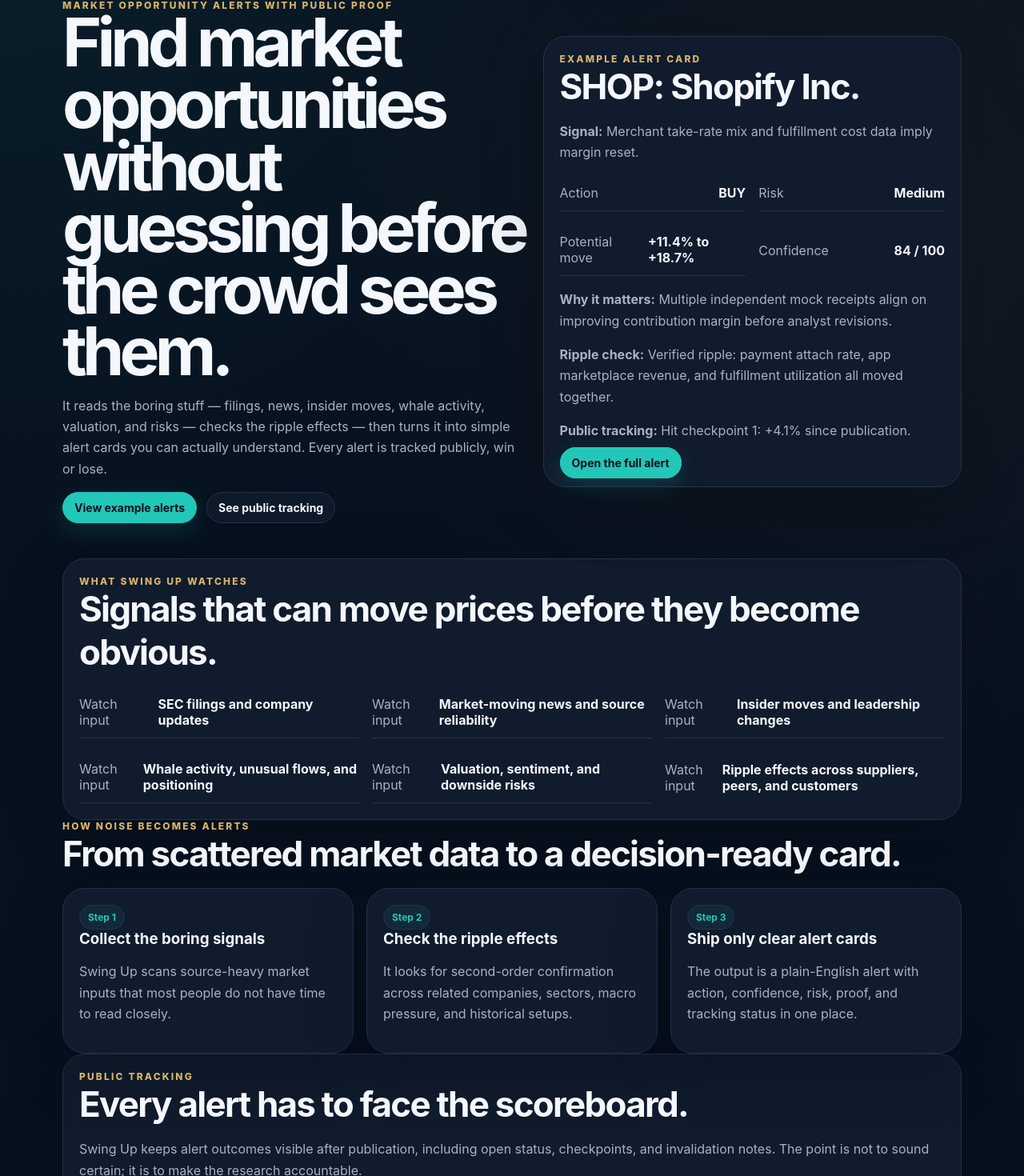
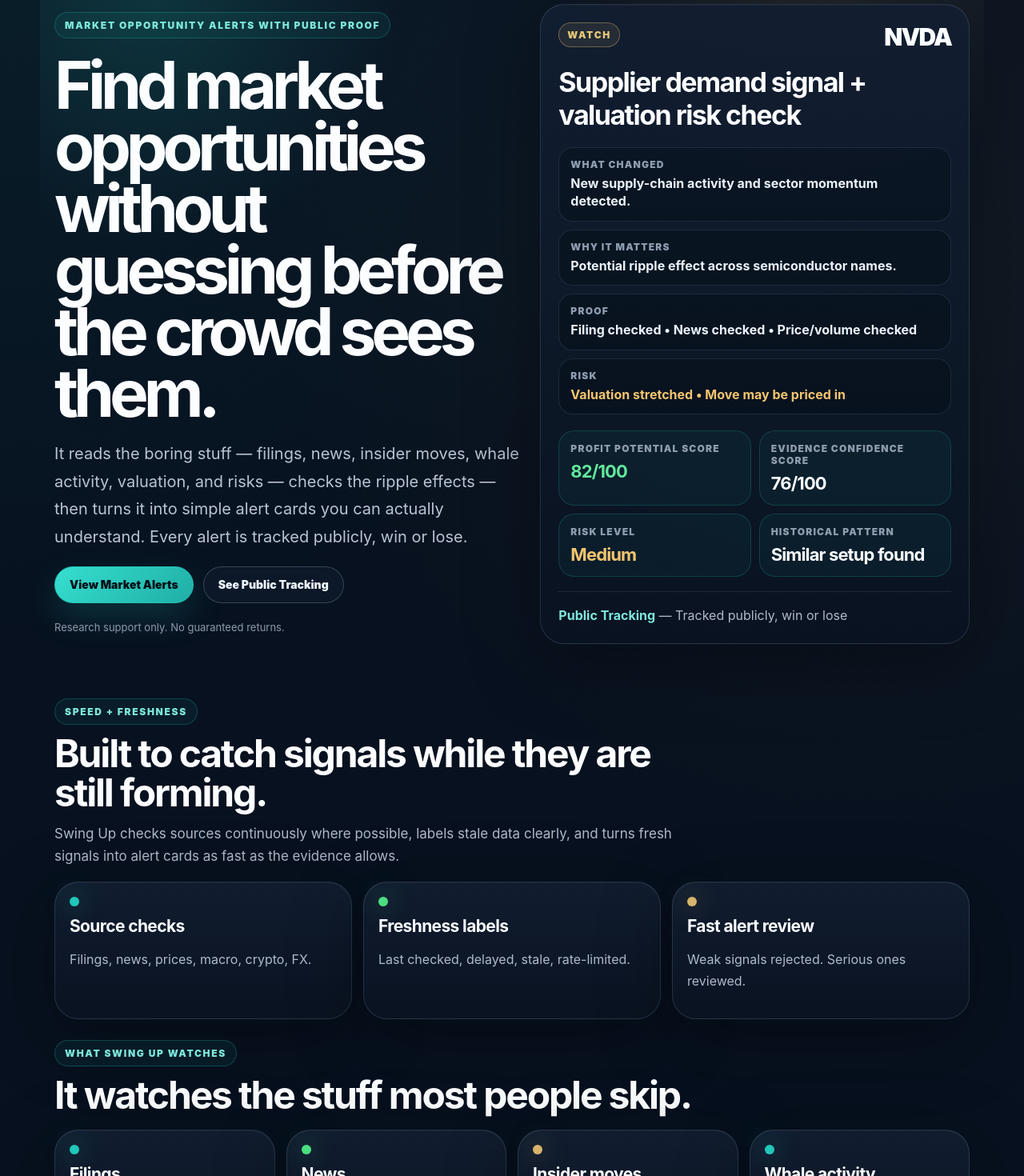
Before and after one commit to Team-AI-Factory/swing-up, a Next.js app: page / in a window 1280 px wide. Shown: the part 173-1643 px from the top of the page at 80% size. Built offline with nearby package versions, Linux system fonts and the light colour scheme.

Commit message:
Rebuild premium landing page

```diff
--- /dev/null
+++ b/app/landing.module.css
@@ -0,0 +1,214 @@
+.landing {
+  max-width: 1180px;
+  margin: 0 auto;
+  padding: 34px 18px 70px;
+  color: #f7fbff;
+}
+
+.hero {
+  position: relative;
+  display: grid;
+  gap: 26px;
+  align-items: center;
+  padding: 48px 0 32px;
+}
+
+.hero::before {
+  content: "";
+  position: absolute;
+  inset: -40px -18px auto;
+  height: 520px;
+  pointer-events: none;
+  background:
+    radial-gradient(circle at 12% 20%, rgba(34, 199, 184, .16), transparent 28%),
+    radial-gradient(circle at 82% 8%, rgba(214, 180, 106, .12), transparent 30%),
+    linear-gradient(180deg, rgba(12, 22, 37, .62), transparent);
+  z-index: -1;
+}
+
+.copyPanel {
+  display: grid;
+  gap: 20px;
+}
+
+.eyebrow {
+  display: inline-flex;
+  width: fit-content;
+  align-items: center;
+  gap: 8px;
+  border: 1px solid rgba(34, 199, 184, .26);
+  border-radius: 999px;
+  padding: 8px 12px;
+  color: #7de6db;
+  background: rgba(34, 199, 184, .07);
+  font-size: 12px;
+  font-weight: 900;
+  letter-spacing: .14em;
+  text-transform: uppercase;
+}
+
+.headline {
+  max-width: 760px;
+  margin: 0;
+  color: #fbfdff;
+  font-size: clamp(44px, 8vw, 82px);
+  line-height: .94;
+  letter-spacing: -.075em;
+}
+
+.subheadline {
+  max-width: 680px;
+  margin: 0;
+  color: #b8c4d4;
+  font-size: clamp(17px, 2.4vw, 20px);
+  line-height: 1.72;
+}
+
+.actions {
+  display: flex;
+  flex-wrap: wrap;
+  gap: 12px;
+  align-items: center;
+}
+
+.primaryButton,
+.secondaryButton {
+  display: inline-flex;
+  align-items: center;
+  justify-content: center;
+  min-height: 46px;
+  border-radius: 999px;
+  padding: 12px 18px;
+  font-weight: 900;
+  font-size: 14px;
+}
+
+.primaryButton {
+  border: 1px solid #22c7b8;
+  background: linear-gradient(135deg, #36dfd0, #1faea5);
+  color: #041018;
+  box-shadow: 0 18px 42px rgba(34, 199, 184, .19);
+}
+
+.secondaryButton {
+  border: 1px solid rgba(167, 179, 197, .28);
+  background: rgba(16, 27, 45, .72);
+  color: #edf6ff;
+}
+
+.note {
+  margin: 0;
+  color: #8d9aab;
+  font-size: 13px;
+}
+
+.alertCard,
+.sectionCard,
+.featureCard,
+.stepCard,
+.audienceCard,
+.ctaCard,
+.disclaimerCard {
+  border: 1px solid rgba(120, 139, 164, .24);
+  background: linear-gradient(180deg, rgba(18, 30, 49, .94), rgba(10, 19, 33, .96));
+  border-radius: 30px;
+  box-shadow: 0 24px 90px rgba(0, 0, 0, .34), inset 0 1px 0 rgba(255,255,255,.04);
+}
+
+.alertCard {
+  padding: 22px;
+}
+
+.alertTop {
+  display: flex;
+  justify-content: space-between;
+  gap: 16px;
+  align-items: flex-start;
+  margin-bottom: 18px;
+}
+
+.badge {
+  display: inline-flex;
+  border: 1px solid rgba(214, 180, 106, .42);
+  border-radius: 999px;
+  padding: 7px 10px;
+  color: #e6c878;
+  background: rgba(214, 180, 106, .1);
+  font-size: 12px;
+  font-weight: 900;
+  letter-spacing: .14em;
+}
+
+.ticker {
+  color: #fbfdff;
+  font-size: 30px;
+  font-weight: 950;
+  letter-spacing: -.06em;
+}
+
+.alertCard h2,
+.sectionTitle,
+.ctaTitle {
+  margin: 0;
+  color: #fbfdff;
+  letter-spacing: -.045em;
+}
+
+.alertCard h2 { font-size: clamp(25px, 4vw, 34px); }
+.sectionTitle,
+.ctaTitle { font-size: clamp(30px, 5vw, 48px); line-height: 1.02; }
+
+.alertRows { display: grid; gap: 10px; margin: 20px 0; }
+.row {
+  border: 1px solid rgba(120, 139, 164, .18);
+  border-radius: 18px;
+  padding: 13px 14px;
+  background: rgba(5, 12, 22, .36);
+}
+.row span, .score span { display: block; color: #8e9daf; font-size: 12px; font-weight: 900; letter-spacing: .1em; text-transform: uppercase; }
+.row strong { display: block; margin-top: 5px; color: #eaf2fb; line-height: 1.4; }
+.risk strong { color: #f3c56f; }
+
+.scoreGrid { display: grid; grid-template-columns: 1fr; gap: 10px; }
+.score {
+  border: 1px solid rgba(34, 199, 184, .2);
+  border-radius: 20px;
+  padding: 14px;
+  background: rgba(34, 199, 184, .055);
+}
+.score strong { display: block; margin-top: 8px; color: #f7fbff; font-size: 22px; letter-spacing: -.04em; }
+.green strong { color: #62e89a; }
+.amber strong { color: #f2c46f; }
+
+.tracking {
+  margin: 18px 0 0;
+  border-top: 1px solid rgba(120, 139, 164, .2);
+  padding-top: 16px;
+  color: #aebacc;
+}
+.tracking strong { color: #7de6db; }
+
+.section { margin-top: 26px; }
+.sectionHeader { display: grid; gap: 12px; max-width: 820px; margin-bottom: 18px; }
+.sectionHeader p, .featureCard p, .stepCard p, .audienceCard p, .ctaCard p, .disclaimerCard p { color: #aebacc; line-height: 1.65; }
+.sectionHeader p { margin: 0; font-size: 17px; }
+.gridThree, .gridFour { display: grid; gap: 14px; }
+.featureCard, .stepCard, .audienceCard { padding: 18px; }
+.featureCard h3, .stepCard h3 { margin: 12px 0 8px; color: #f7fbff; font-size: 21px; letter-spacing: -.03em; }
+.iconDot { width: 12px; height: 12px; border-radius: 999px; background: #22c7b8; box-shadow: 0 0 30px rgba(34,199,184,.7); }
+.greenDot { background: #4ade80; box-shadow: 0 0 30px rgba(74,222,128,.6); }
+.goldDot { background: #d6b46a; box-shadow: 0 0 30px rgba(214,180,106,.55); }
+.sectionCard { padding: 22px; }
+.ctaCard, .disclaimerCard { padding: 28px; text-align: center; }
+.disclaimerCard { text-align: left; }
+
+@media (min-width: 720px) {
+  .hero { grid-template-columns: minmax(0, 1.04fr) minmax(360px, .96fr); padding: 76px 0 42px; }
+  .gridThree { grid-template-columns: repeat(3, minmax(0, 1fr)); }
+  .gridFour { grid-template-columns: repeat(2, minmax(0, 1fr)); }
+  .scoreGrid { grid-template-columns: repeat(2, minmax(0, 1fr)); }
+}
+
+@media (min-width: 1040px) {
+  .gridFour { grid-template-columns: repeat(4, minmax(0, 1fr)); }
+}
--- a/app/page.tsx
+++ b/app/page.tsx
@@ -1,85 +1,127 @@
 import Link from "next/link";
-import { mockAlerts } from "@/lib/mock-alerts";
+import styles from "./landing.module.css";
 
-const exampleAlert = mockAlerts[1];
-
-const watchItems = [
-  "SEC filings and company updates",
-  "Market-moving news and source reliability",
-  "Insider moves and leadership changes",
-  "Whale activity, unusual flows, and positioning",
-  "Valuation, sentiment, and downside risks",
-  "Ripple effects across suppliers, peers, and customers",
-];
-
-const noiseSteps = [
+const freshnessCards = [
   {
-    title: "Collect the boring signals",
-    body: "Swing Up scans source-heavy market inputs that most people do not have time to read closely.",
+    title: "Source checks",
+    body: "Filings, news, prices, macro, crypto, FX.",
+    accent: styles.iconDot,
   },
   {
-    title: "Check the ripple effects",
-    body: "It looks for second-order confirmation across related companies, sectors, macro pressure, and historical setups.",
+    title: "Freshness labels",
+    body: "Last checked, delayed, stale, rate-limited.",
+    accent: `${styles.iconDot} ${styles.greenDot}`,
   },
   {
-    title: "Ship only clear alert cards",
-    body: "The output is a plain-English alert with action, confidence, risk, proof, and tracking status in one place.",
+    title: "Fast alert review",
+    body: "Weak signals rejected. Serious ones reviewed.",
+    accent: `${styles.iconDot} ${styles.goldDot}`,
   },
 ];
 
-const audience = [
-  "Self-directed investors who want a research starting point before headlines get crowded.",
-  "Swing traders who need catalyst context, risk flags, and follow-through tracking.",
-  "Busy market watchers who prefer simple cards over raw filings, feeds, and dashboards.",
+const watchCards = [
+  ["Filings", "Finds 8-Ks, 10-Qs, 10-Ks, Form 4 insider activity."],
+  ["News", "Filters real catalysts from headline noise."],
+  ["Insider moves", "Spots notable buying and selling behavior."],
+  ["Whale activity", "Tracks unusual large-position movement."],
+  ["Price + volume", "Flags moves that confirm or reject the story."],
+  ["Valuation", "Checks whether the opportunity is already priced in."],
+  ["Macro + sector risk", "Rates, inflation, FX, crypto, and sector pressure."],
+  ["Ripple effects", "Finds suppliers, customers, competitors, and knock-on winners."],
+];
+
+const reviewSteps = [
+  {
+    title: "Not every signal becomes an alert.",
+    body: "Swing Up is designed to reject weak, stale, contradictory, or already-obvious setups before they reach the public feed.",
+  },
+  {
+    title: "No hiding after the alert.",
+    body: "Alerts are tracked publicly with outcomes, checkpoints, and invalidation notes so the research has to face the scoreboard.",
+  },
+  {
+    title: "Built for people who want the why, not just the ticker.",
+    body: "Each card explains the catalyst, evidence, risk, confidence, and ripple effect in plain English before you decide what to do next.",
+  },
 ];
 
 export default function LandingPage() {
   return (
-    <div className="page">
-      <section className="hero">
-        <div>
-          <div className="eyebrow">Market opportunity alerts with public proof</div>
-          <h1>Find market opportunities without guessing before the crowd sees them.</h1>
-          <p>
+    <div className={styles.landing}>
+      <section className={styles.hero}>
+        <div className={styles.copyPanel}>
+          <div className={styles.eyebrow}>Market opportunity alerts with public proof</div>
+          <h1 className={styles.headline}>Find market opportunities without guessing before the crowd sees them.</h1>
+          <p className={styles.subheadline}>
             It reads the boring stuff — filings, news, insider moves, whale activity, valuation, and risks — checks the ripple effects — then turns it into simple alert cards you can actually understand. Every alert is tracked publicly, win or lose.
           </p>
-          <div style={{ display: "flex", gap: 12, flexWrap: "wrap" }}>
-            <Link className="button primary" href="/alerts">View example alerts</Link>
-            <Link className="button" href="/ledger">See public tracking</Link>
+          <div className={styles.actions}>
+            <Link className={styles.primaryButton} href="/alerts">View Market Alerts</Link>
+            <Link className={styles.secondaryButton} href="/ledger">See Public Tracking</Link>
           </div>
+          <p className={styles.note}>Research support only. No guaranteed returns.</p>
         </div>
-        <div className="card">
-          <div className="eyebrow">Example alert card</div>
-          <h2>{exampleAlert.ticker}: {exampleAlert.company}</h2>
-          <p><strong>Signal:</strong> {exampleAlert.event}</p>
-          <div className="grid two" style={{ marginTop: 16 }}>
-            <div className="metric"><span>Action</span><strong>{exampleAlert.action}</strong></div>
-            <div className="metric"><span>Risk</span><strong>{exampleAlert.riskLevel}</strong></div>
-            <div className="metric"><span>Potential move</span><strong>{exampleAlert.potentialMove}</strong></div>
-            <div className="metric"><span>Confidence</span><strong>{exampleAlert.confidenceScore} / 100</strong></div>
+
+        <aside className={styles.alertCard} aria-label="Sample market alert card">
+          <div className={styles.alertTop}>
+            <span className={styles.badge}>WATCH</span>
+            <span className={styles.ticker}>NVDA</span>
           </div>
-          <p><strong>Why it matters:</strong> {exampleAlert.explanation}</p>
-          <p><strong>Ripple check:</strong> {exampleAlert.rippleEffect}</p>
-          <p><strong>Public tracking:</strong> {exampleAlert.publicTrackingResult}</p>
-          <Link className="button primary" href={`/alerts/${exampleAlert.id}`}>Open the full alert</Link>
+          <h2>Supplier demand signal + valuation risk check</h2>
+          <div className={styles.alertRows}>
+            <div className={styles.row}><span>What changed</span><strong>New supply-chain activity and sector momentum detected.</strong></div>
+            <div className={styles.row}><span>Why it matters</span><strong>Potential ripple effect across semiconductor names.</strong></div>
+            <div className={styles.row}><span>Proof</span><strong>Filing checked • News checked • Price/volume checked</strong></div>
+            <div className={`${styles.row} ${styles.risk}`}><span>Risk</span><strong>Valuation stretched • Move may be priced in</strong></div>
+          </div>
+          <div className={styles.scoreGrid}>
+            <div className={`${styles.score} ${styles.green}`}><span>Profit Potential Score</span><strong>82/100</strong></div>
+            <div className={styles.score}><span>Evidence Confidence Score</span><strong>76/100</strong></div>
+            <div className={`${styles.score} ${styles.amber}`}><span>Risk Level</span><strong>Medium</strong></div>
+            <div className={styles.score}><span>Historical Pattern</span><strong>Similar setup found</strong></div>
+          </div>
+          <p className={styles.tracking}><strong>Public Tracking</strong> — Tracked publicly, win or lose</p>
+        </aside>
+      </section>
+
+      <section className={styles.section}>
+        <div className={styles.sectionHeader}>
+          <div className={styles.eyebrow}>Speed + freshness</div>
+          <h2 className={styles.sectionTitle}>Built to catch signals while they are still forming.</h2>
+          <p>Swing Up checks sources continuously where possible, labels stale data clearly, and turns fresh signals into alert cards as fast as the evidence allows.</p>
+        </div>
+        <div className={styles.gridThree}>
+          {freshnessCards.map((card) => (
+            <div className={styles.featureCard} key={card.title}>
+              <div className={card.accent} />
+              <h3>{card.title}</h3>
+              <p>{card.body}</p>
+            </div>
+          ))}
         </div>
       </section>
 
-      <section className="card">
-        <div className="eyebrow">What Swing Up watches</div>
-        <h2>Signals that can move prices before they become obvious.</h2>
-        <div className="grid three" style={{ marginTop: 16 }}>
-          {watchItems.map((item) => <div className="metric" key={item}><span>Watch input</span><strong>{item}</strong></div>)}
+      <section className={styles.section}>
+        <div className={styles.sectionHeader}>
+          <div className={styles.eyebrow}>What Swing Up watches</div>
+          <h2 className={styles.sectionTitle}>It watches the stuff most people skip.</h2>
+        </div>
+        <div className={styles.gridFour}>
+          {watchCards.map(([title, body], index) => (
+            <div className={styles.featureCard} key={title}>
+              <div className={index % 3 === 1 ? `${styles.iconDot} ${styles.greenDot}` : index % 3 === 2 ? `${styles.iconDot} ${styles.goldDot}` : styles.iconDot} />
+              <h3>{title}</h3>
+              <p>{body}</p>
+            </div>
+          ))}
         </div>
       </section>
 
-      <section>
-        <div className="eyebrow">How noise becomes alerts</div>
-        <h2>From scattered market data to a decision-ready card.</h2>
-        <div className="grid three" style={{ marginTop: 16 }}>
-          {noiseSteps.map((step, index) => (
-            <div className="card" key={step.title}>
-              <span className="badge">Step {index + 1}</span>
+      <section className={styles.section}>
+        <div className={styles.gridThree}>
+          {reviewSteps.map((step) => (
+            <div className={styles.stepCard} key={step.title}>
+              <span className={styles.badge}>Proof-backed</span>
               <h3>{step.title}</h3>
               <p>{step.body}</p>
             </div>
@@ -87,43 +129,24 @@ export default function LandingPage() {
         </div>
       </section>
 
-      <section className="card">
-        <div className="eyebrow">Public tracking</div>
-        <h2>Every alert has to face the scoreboard.</h2>
-        <p>
-          Swing Up keeps alert outcomes visible after publication, including open status, checkpoints, and invalidation notes. The point is not to sound certain; it is to make the research accountable.
-        </p>
-        <div style={{ display: "flex", gap: 12, flexWrap: "wrap" }}>
-          <Link className="button primary" href="/ledger">Review the ledger</Link>
-          <Link className="button" href="/public-tracking">How tracking works</Link>
+      <section className={styles.section}>
+        <div className={styles.ctaCard}>
+          <div className={styles.eyebrow}>Final check</div>
+          <h2 className={styles.ctaTitle}>Stop chasing noise. Start checking the signal.</h2>
+          <p>Browse the alert feed, inspect the ledger, and decide with a calmer view of evidence, risk, and follow-through.</p>
+          <div className={styles.actions} style={{ justifyContent: "center" }}>
+            <Link className={styles.primaryButton} href="/alerts">View Market Alerts</Link>
+            <Link className={styles.secondaryButton} href="/ledger">See Public Tracking</Link>
+          </div>
         </div>
       </section>
 
-      <section>
-        <div className="eyebrow">Who it is for</div>
-        <h2>Built for people who want context before conviction.</h2>
-        <div className="grid three" style={{ marginTop: 16 }}>
-          {audience.map((item) => <div className="card" key={item}><p>{item}</p></div>)}
+      <footer className={styles.section}>
+        <div className={styles.disclaimerCard}>
+          <div className={styles.eyebrow}>Disclaimer</div>
+          <p>Swing Up provides market research and decision-support information. It does not guarantee returns. Investing involves risk, including possible loss of capital. Users are responsible for their own decisions.</p>
         </div>
-      </section>
-
-      <section className="card" style={{ textAlign: "center" }}>
-        <div className="eyebrow">Ready to scan smarter?</div>
-        <h2>Start with the alerts, then verify the public track record.</h2>
-        <p>Use Swing Up as a research layer that explains the setup, shows the risk, and keeps the outcome visible.</p>
-        <div style={{ display: "flex", gap: 12, flexWrap: "wrap", justifyContent: "center" }}>
-          <Link className="button primary" href="/signup">Start with mock alerts</Link>
-          <Link className="button" href="/alerts">Browse alerts</Link>
-        </div>
-      </section>
-
-      <section className="card">
-        <div className="eyebrow">Disclaimer</div>
-        <p>
-          Swing Up is research support, not financial advice. Alerts are not guarantees, markets can move against any setup, and you are responsible for your own decisions.
-        </p>
-        <Link className="button" href="/disclaimer">Read the full disclaimer</Link>
-      </section>
+      </footer>
     </div>
   );
 }
```
